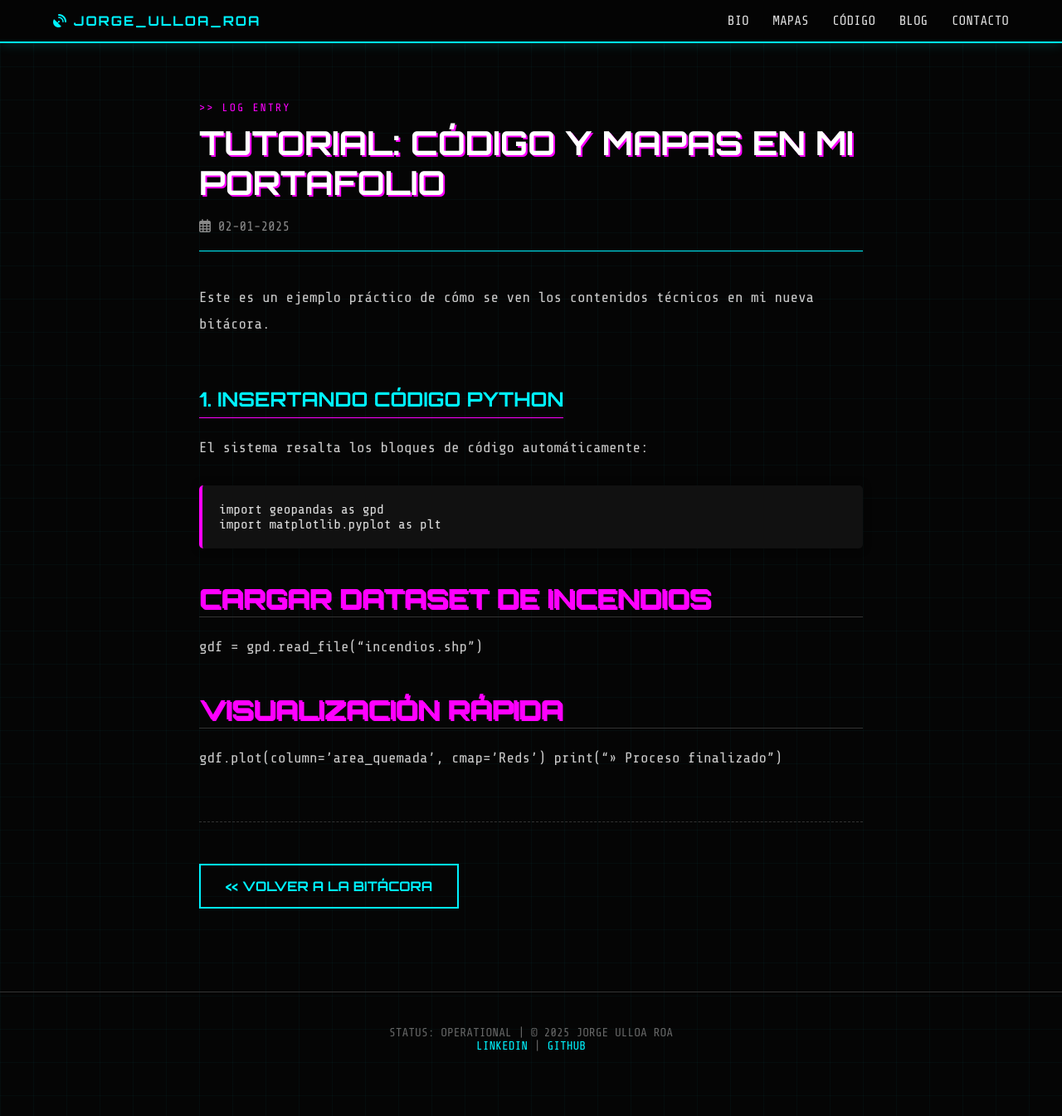
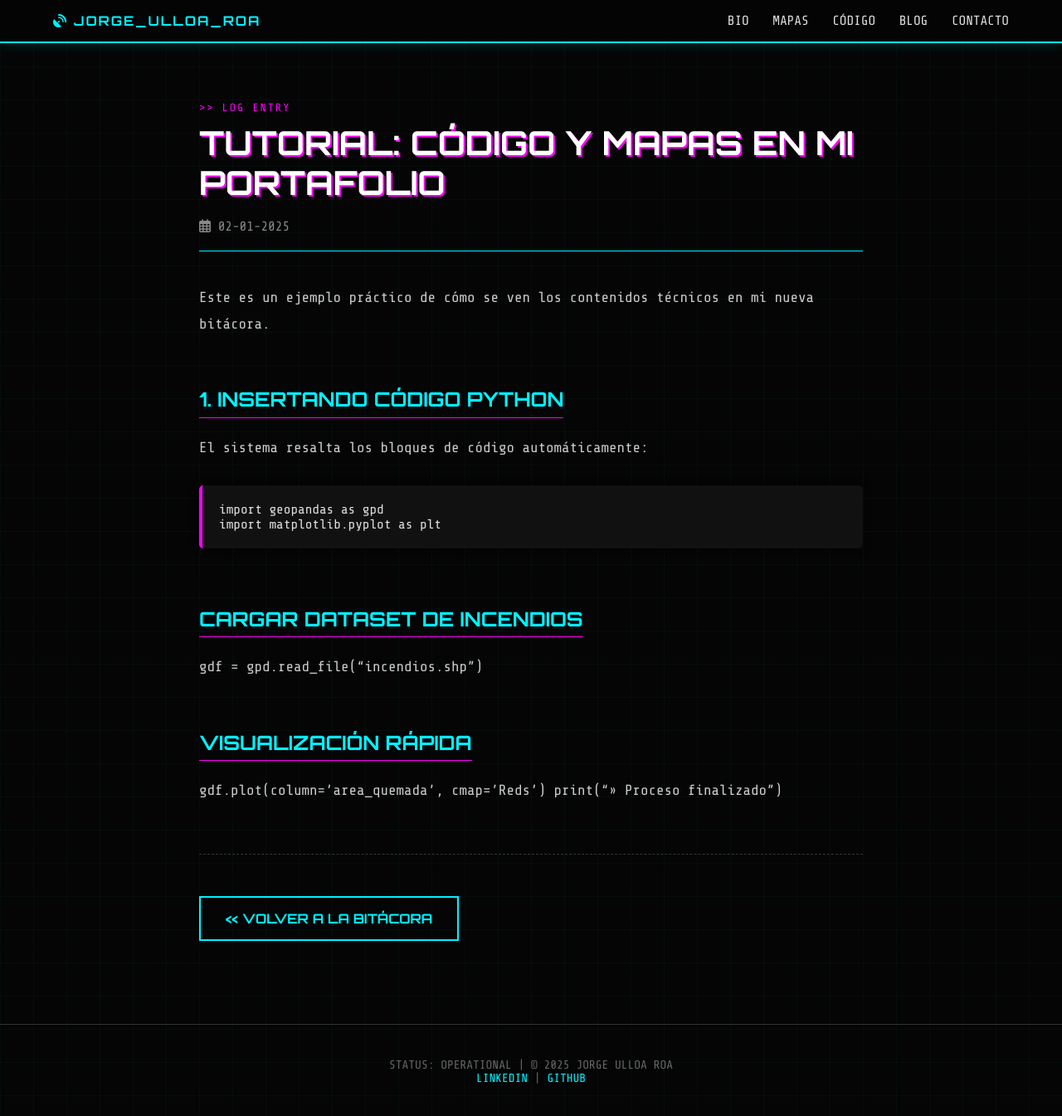
Before and after one commit to geoidegeoidal/geoidegeoidal.github.io, a Jekyll site: the page built from _posts/2025-01-02-mi-primer-analisis.md, in a window 1280 px wide and 1347 px high. Shown: the whole window at 83% size. Built offline with Jekyll 4.4.1, drawn with Linux system fonts in a browser that asks for light colours.

````diff
--- a/_posts/2025-01-02-mi-primer-analisis.md
+++ b/_posts/2025-01-02-mi-primer-analisis.md
@@ -14,9 +14,9 @@ El sistema resalta los bloques de código automáticamente:
 import geopandas as gpd
 import matplotlib.pyplot as plt
 ```
-# Cargar dataset de incendios
+## Cargar dataset de incendios
 gdf = gpd.read_file("incendios.shp")
 
-# Visualización rápida
+## Visualización rápida
 gdf.plot(column='area_quemada', cmap='Reds')
 print(">> Proceso finalizado")
````
